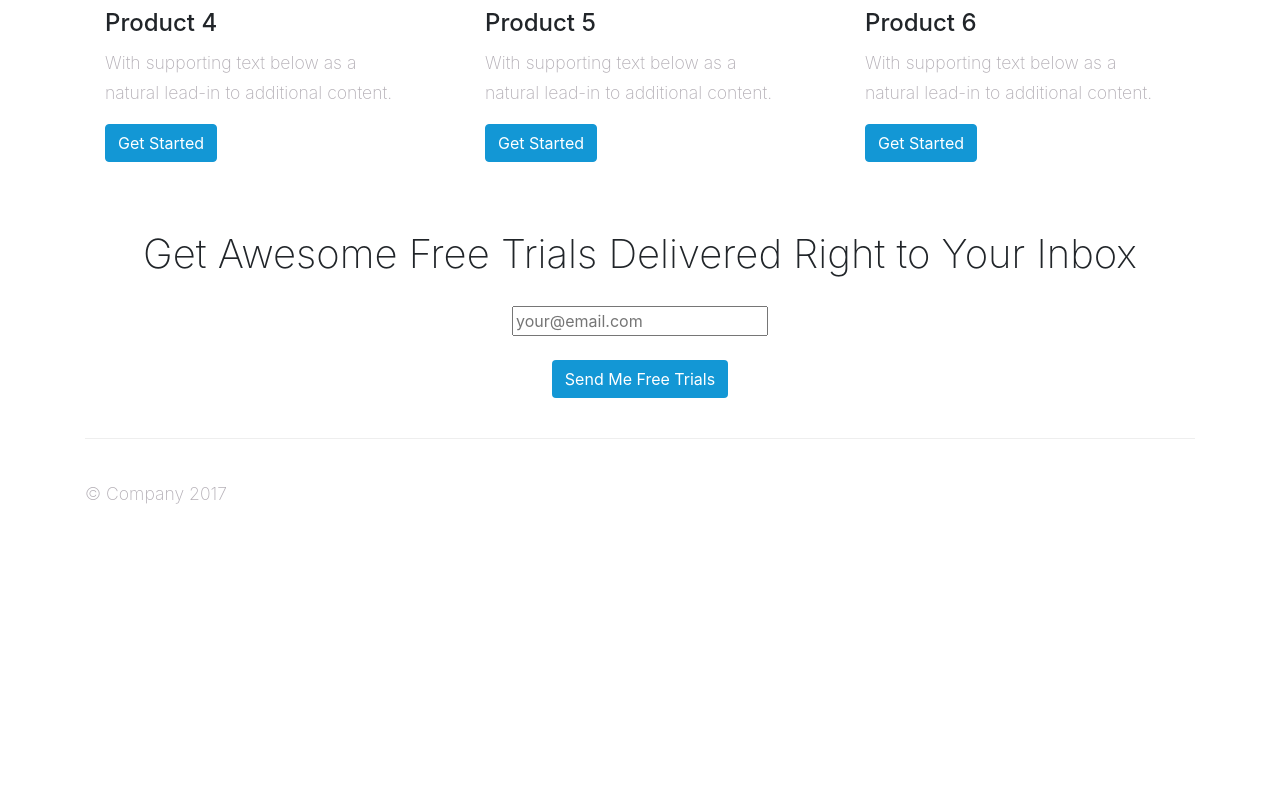
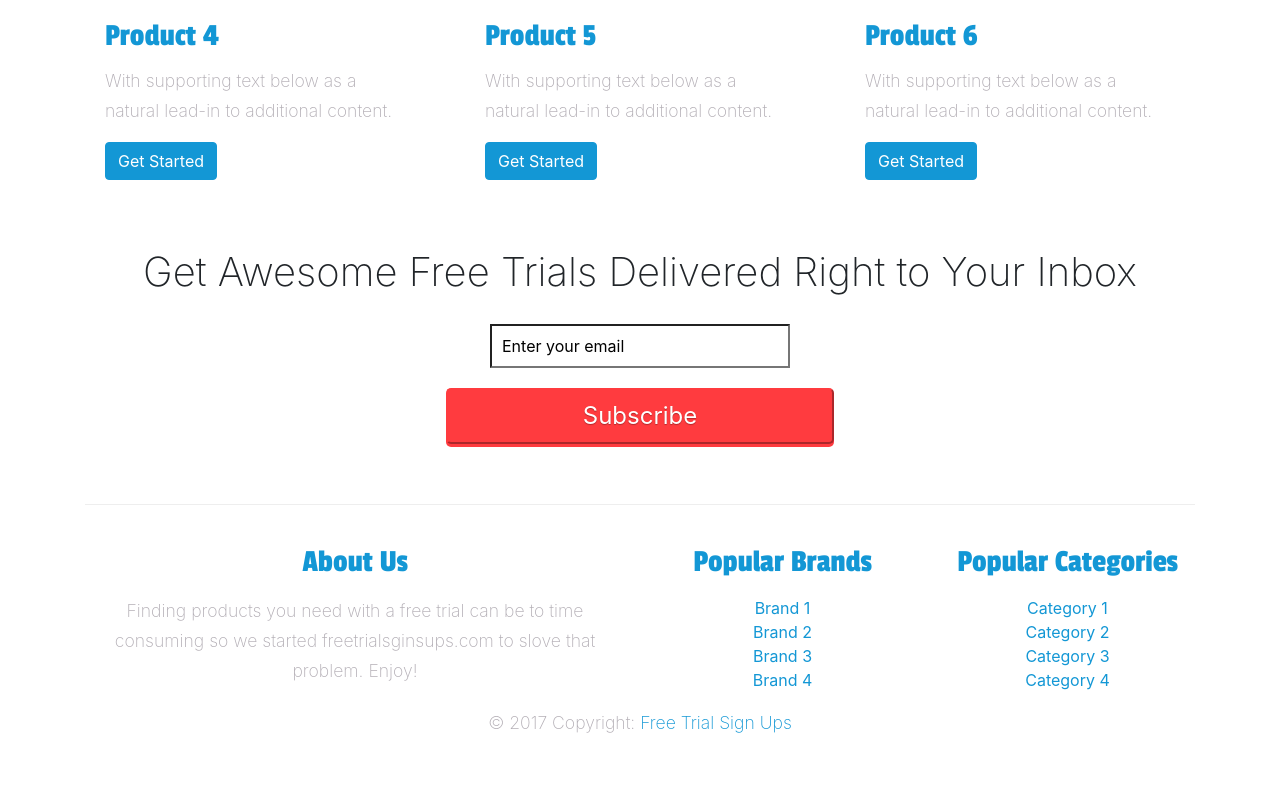
Before and after one commit to kienbaumj/free-trial-sign-ups, a PHP site: page /index.html in a window 1280 px wide. Shown: the part 1192-1986 px from the top of the page. Before the commit the page ends 1757 px from the top, so only its background shows below. Run offline with PHP 8.4, Linux system fonts and the light colour scheme; some libraries are stand-ins or nearby versions.

Commit message:
mailchimp formand footer

```diff
--- a/css/my-styles.css
+++ b/css/my-styles.css
@@ -26,6 +26,14 @@ h2 {
 
 h3 {
 	font-size: 45px;;
+	color: #1397d5;
+	margin-bottom: 16px;
+	margin-top: 0;
+	font-family: 'Passion One', cursive;
+}
+
+h4 {
+	font-size: 32px;;
 	color: #1397d5;
 	margin-bottom: 16px;
 	margin-top: 0;
@@ -264,6 +272,54 @@ hr {
 	text-align: center;
 }
 
+/* Email Sign Up 2
+================================= */
+#mailchimp {
+	background: #fff;
+	color: #3D6392;
+}
+
+	#mailchimp input {
+    margin-bottom: 20px;
+    padding: 8px 10px;
+    width: 300px;
+	}
+
+		#mailchimp input.email { background: #fff }
+		#mailchimp input.name { background: #fff}
+		#mailchimp input[type="submit"] {
+
+			color: #fff;
+			background-color: #ff3b3f;
+			border-color: #ff3b3f;
+			box-shadow: 0 3px 0 #ff3b3f;
+			text-shadow: 0 1px 1px rgba(0,0,0,.3);
+			font-size: 1.5em;
+			cursor: pointer;
+			width: 35%;
+			padding: 8px 0;
+			border-radius: 5px;
+
+		}
+			#mailchimp input[type="submit"]:hover { background-color: #d71509 }
+
+/* footer
+================================= */
+.footer-link {
+	color: #1397d5;
+}
+
+.footer-link:hover {
+  text-decoration: none;
+}
+
+.copyright-link {
+	color: #1397d5;
+}
+
+.copyright-link:hover {
+  text-decoration: none;
+}
 
 /* Jumbotron
 ================================= */
--- a/index.html
+++ b/index.html
@@ -143,21 +143,66 @@
   		    <div class="contain-newsletter">
             <h1>Get Awesome Free Trials Delivered Right to Your Inbox</h1>
 
-            <form action="" method="post">
-                <div class="input-prepend"><span class="add-on"><i class="icon-envelope"></i></span>
-                    <input type="text" id="" name="" placeholder="your@email.com">
+            <!-- Begin MailChimp Signup Form -->
+            <div id="mailchimp">
+              <form action="https://contestshare.us8.list-manage.com/subscribe/post?u=56f620e77e801c984f8a60b1b&amp;id=53fd9802c7" method="post" id="mc-embedded-subscribe-form" name="mc-embedded-subscribe-form" class="validate" target="_blank" novalidate>
+                <div id="mc_embed_signup_scroll">
+
+                      <input type="email" size="30" value="Enter your email" name="EMAIL" class="required email" id="mce-EMAIL" onfocus="if(this.value==this.defaultValue)this.value='';" onblur="if(this.value=='')this.value=this.defaultValue;">
+
+            				 <div id="mce-responses" class="clear">
+                        <div class="response" id="mce-error-response" style="display:none"></div>
+                        <div class="response" id="mce-success-response" style="display:none"></div>
+                     </div>
+            				    <!-- real people should not fill this in and expect good things - do not remove this or risk form bot signups-->
+                        <div style="position: absolute; left: -5000px;" aria-hidden="true"><input type="text" name="b_56f620e77e801c984f8a60b1b_53fd9802c7" tabindex="-1" value=""></div>
+                        	<input type="submit" value="Subscribe" name="subscribe" id="mc-embedded-subscribe" class="button">
                 </div>
-                <br />
-                <input type="submit" value="Send Me Free Trials" class="btn btn-large" />
-            </form>
-          </div>
-        </div>
-      </div>
+              </form>
+            </div>
+
+            <!--End mc_embed_signup-->
+
+
 
       <!-- Site footer -->
       <footer class="footer">
-        <p>&copy; Company 2017</p>
-      </footer>
+
+        <div class="container-footer">
+            <div class="row">
+                <div class="col-md-6">
+                    <h4 class="title">About Us</h5>
+                    <p>Finding products you need with a free trial can be to time consuming so we started freetrialsginsups.com to slove that problem. Enjoy!</p>
+                </div>
+                <div class="col-md-3">
+                    <h4 class="title">Popular Brands</h5>
+                    <ul class="list-unstyled">
+                        <li><a class="footer-link" href="#!">Brand 1</a></li>
+                        <li><a class="footer-link" href="#!">Brand 2</a></li>
+                        <li><a class="footer-link" href="#!">Brand 3</a></li>
+                        <li><a class="footer-link" href="#!">Brand 4</a></li>
+                    </ul>
+                </div>
+                <div class="col-md-3">
+                    <h4 class="title">Popular Categories</h5>
+                    <ul class="list-unstyled">
+                        <li><a class="footer-link" href="#!">Category 1</a></li>
+                        <li><a class="footer-link" href="#!">Category 2</a></li>
+                        <li><a class="footer-link" href="#!">Category 3</a></li>
+                        <li><a class="footer-link" href="#!">Category 4</a></li>
+                    </ul>
+                </div>
+            </div>
+        </div>
+        <div class="footer-copyright">
+            <div class="container-footer">
+                <p>© 2017 Copyright: <a class="copyright-link" href="https://www.contestshare.com"> Free Trial Sign Ups</a></p>
+            </div>
+        </div>
+
+    </footer>
+
+
 
     </div> <!-- /container -->
 
```
Also changed, not shown: brands.html (+35 -2 lines), category.html (+35 -2 lines), css/brands-styles.css (+25 -0 lines), css/categories-styles.css (+26 -0 lines).
